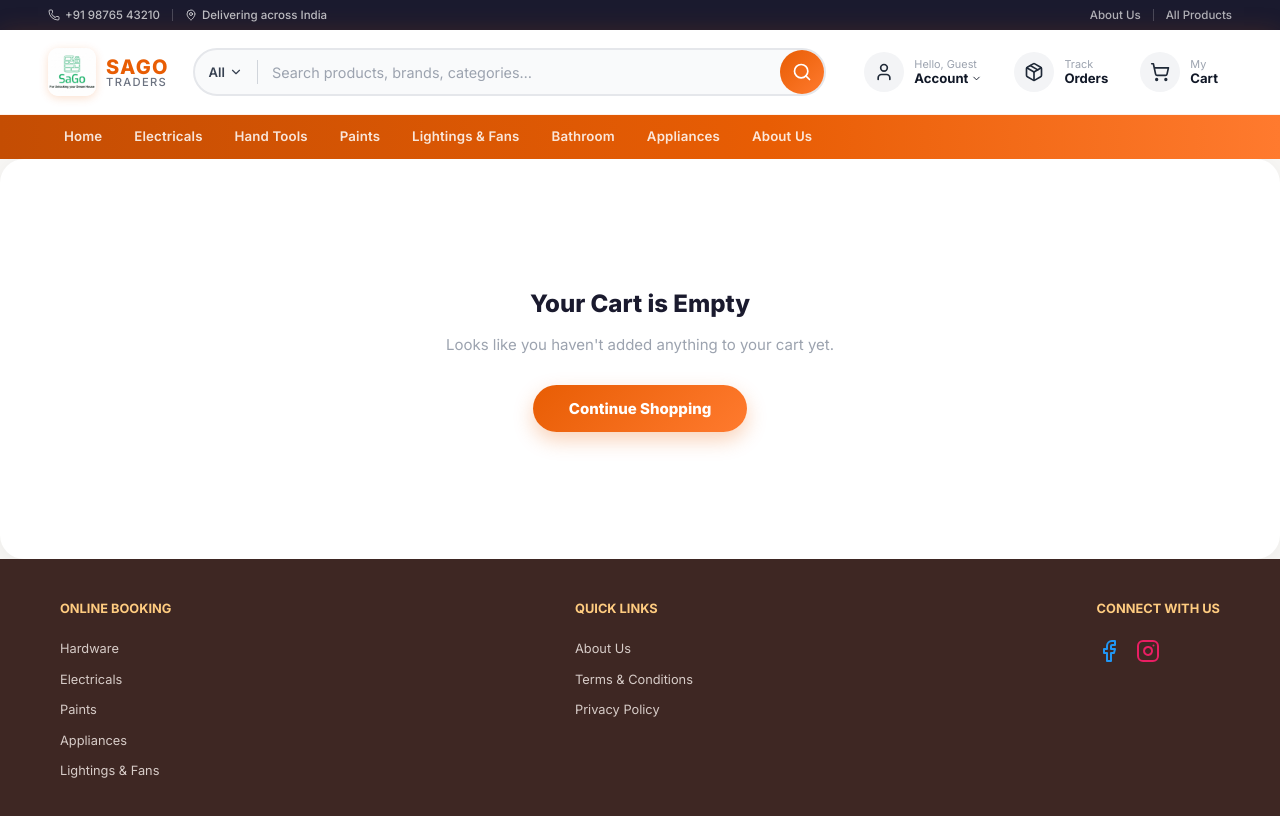
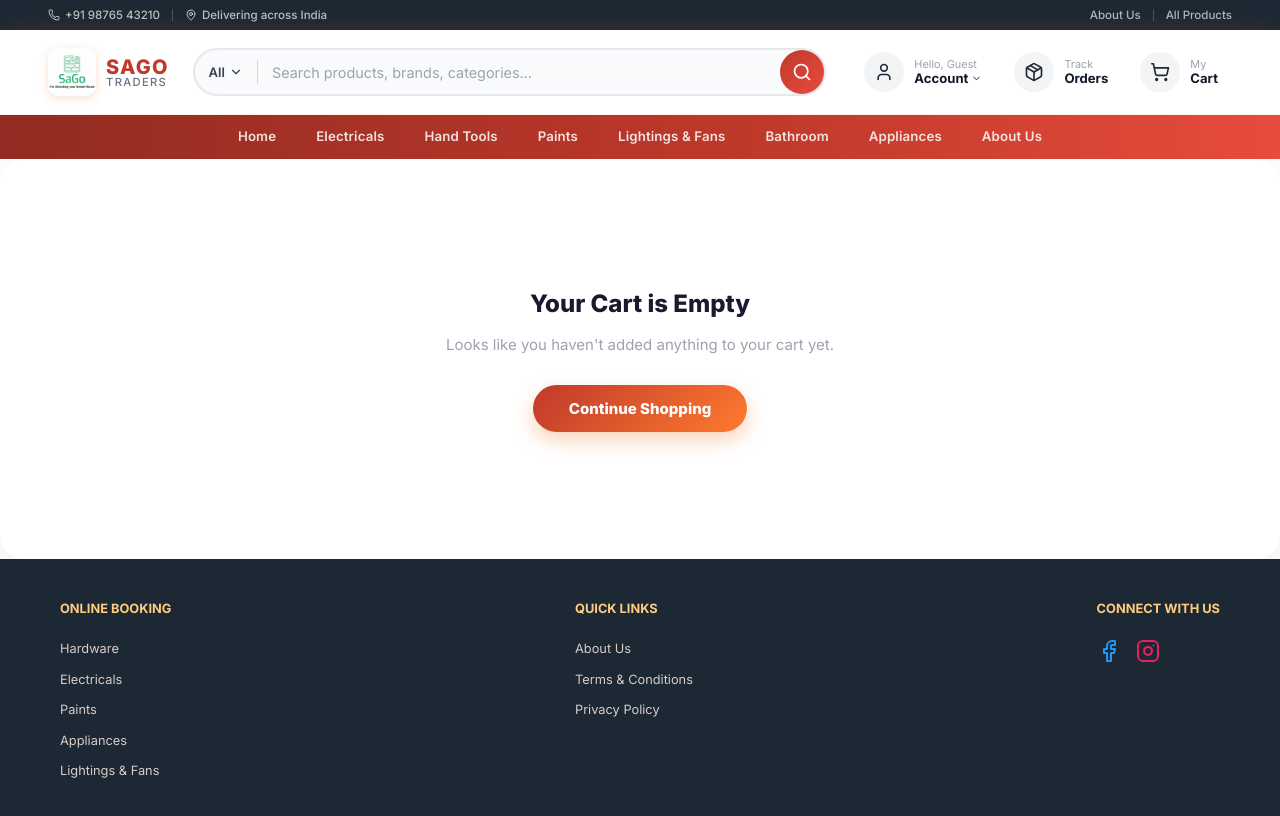
Before and after one commit to chevy-67/Sago-Traders, a React (Vite) app in the folder frontend/: page /cart in a window 1280 px wide. Shown: the top 816 px of the page. Built offline with nearby package versions, Linux system fonts and the light colour scheme; a web font is replaced by a local one.

Commit message:
UI changes

```diff
--- a/frontend/src/index.css
+++ b/frontend/src/index.css
@@ -16,19 +16,19 @@
   --orange-500: #f97316;
   --orange-600: #ea580c;
   --orange-700: #c2410c;
-  --primary-orange: #E85D04;
-  --primary-orange-dark: #C44D03;
-  --primary-orange-light: #FF7A2E;
+  --primary-orange: #C0392B;
+  --primary-orange-dark: #922B21;
+  --primary-orange-light: #E74C3C;
 
   /* Brown Palette */
   --brown-50: #fdf8f6;
   --brown-100: #f2e8e5;
   --brown-200: #eaddd7;
   --brown-300: #e0cec7;
-  --brown-600: #5D4037;
-  --brown-700: #4E342E;
-  --brown-800: #3E2723;
-  --secondary-brown: #3E2723;
+  --brown-600: #2C3E50;
+  --brown-700: #1C2833;
+  --brown-800: #17202A;
+  --secondary-brown: #1C2833;
 
   /* Neutral Palette */
   --gray-50: #f9fafb;
@@ -49,8 +49,10 @@
   --info: #3b82f6;
 
   /* Backgrounds */
-  --bg-body: #f8f7f5;
-  --bg-light: #f8f7f5;
+  --bg-body: #FDFEFE;
+  --bg-light: #FDFEFE;
+  --offer-green: #1E8449;
+  --offer-green-light: #27AE60;
   --bg-white: #ffffff;
   --bg-card: #ffffff;
   --white: #ffffff;
@@ -173,7 +175,10 @@ body {
 /* App root wrapper — never constrain width */
 #root,
 .app {
-  width: 100%;
+  width: 100% !important;
+  max-width: 100vw !important;
+  margin: 0 !important;
+  padding: 0 !important;
   min-width: 0;
 }
 
--- a/frontend/src/styles/AdminOrders.css
+++ b/frontend/src/styles/AdminOrders.css
@@ -127,7 +127,7 @@
 .ao-section-title {
     font-size: 1.15rem;
     font-weight: 800;
-    color: #3E2723;
+    color: #1C2833;
     margin: 0;
     display: flex;
     align-items: center;
@@ -226,7 +226,7 @@
 }
 
 .ao-table thead {
-    background: linear-gradient(135deg, #3E2723 0%, #6D3A1F 100%);
+    background: linear-gradient(135deg, #1C2833 0%, #2C3E50 100%);
     color: white;
 }
 
--- a/frontend/src/styles/Brands.css
+++ b/frontend/src/styles/Brands.css
@@ -115,12 +115,11 @@
     max-width: 100%;
     max-height: 100%;
     object-fit: contain;
-    filter: grayscale(100%) opacity(0.55);
+    filter: grayscale(0%) opacity(1);
     transition: filter 0.35s ease, transform 0.35s ease;
 }
 
 .brand-box:hover img {
-    filter: grayscale(0%) opacity(1);
     transform: scale(1.08);
 }
 
--- a/frontend/src/styles/Footer.css
+++ b/frontend/src/styles/Footer.css
@@ -1,5 +1,5 @@
 .footer {
-    background-color: #3E2723;
+    background-color: #1C2833;
     /* Dark brown */
     color: white;
     padding: 40px 0;
--- a/frontend/src/styles/Header.css
+++ b/frontend/src/styles/Header.css
@@ -6,14 +6,14 @@
 
 /* ── CSS Variables ── */
 :root {
-  --hdr-orange:     #E85D04;
-  --hdr-orange-dk:  #C44D03;
-  --hdr-orange-lt:  #FF7A2E;
-  --hdr-white:      #ffffff;
-  --hdr-topbar-bg:  #1a1a2e;
-  --hdr-navbar-bg:  #C44D03;
-  --hdr-shadow:     0 2px 24px rgba(232, 93, 4, 0.18);
-  --hdr-radius:     12px;
+  --hdr-orange: #C0392B;
+  --hdr-orange-dk: #922B21;
+  --hdr-orange-lt: #E74C3C;
+  --hdr-white: #ffffff;
+  --hdr-topbar-bg: #1C2833;
+  --hdr-navbar-bg: #C0392B;
+  --hdr-shadow: 0 2px 24px rgba(232, 93, 4, 0.18);
+  --hdr-radius: 12px;
   --hdr-transition: 0.22s cubic-bezier(0.4, 0, 0.2, 1);
 }
 
@@ -28,10 +28,6 @@
   width: 100%;
   z-index: 300;
   font-family: 'Inter', sans-serif;
-  /* Force full viewport width even if a parent constrains it */
-  margin-left: calc(50% - 50vw);
-  margin-right: calc(50% - 50vw);
-  max-width: 100vw;
 }
 
 /* ══════════════════════════════════
@@ -40,6 +36,7 @@
 .header-topbar {
   background: var(--hdr-topbar-bg);
   padding: 6px 0;
+  width: 100%;
 }
 
 .topbar-inner {
@@ -92,6 +89,7 @@
   background: var(--hdr-white);
   box-shadow: var(--hdr-shadow);
   border-bottom: 1px solid rgba(232, 93, 4, 0.08);
+  width: 100%;
 }
 
 .header-inner {
@@ -195,6 +193,7 @@
 .cat-arrow {
   transition: transform 0.2s ease;
 }
+
 .cat-arrow.open {
   transform: rotate(180deg);
 }
@@ -206,7 +205,7 @@
   background: white;
   border: 1px solid #e5e7eb;
   border-radius: 14px;
-  box-shadow: 0 8px 32px rgba(0,0,0,0.12);
+  box-shadow: 0 8px 32px rgba(0, 0, 0, 0.12);
   min-width: 200px;
   list-style: none;
   padding: 6px;
@@ -215,8 +214,15 @@
 }
 
 @keyframes dropIn {
-  from { opacity: 0; transform: translateY(-6px); }
-  to   { opacity: 1; transform: translateY(0); }
+  from {
+    opacity: 0;
+    transform: translateY(-6px);
+  }
+
+  to {
+    opacity: 1;
+    transform: translateY(0);
+  }
 }
 
 .cat-dropdown li button {
@@ -232,6 +238,7 @@
   cursor: pointer;
   transition: background var(--hdr-transition), color var(--hdr-transition);
 }
+
 .cat-dropdown li button:hover {
   background: rgba(232, 93, 4, 0.07);
   color: var(--hdr-orange);
@@ -389,12 +396,21 @@
 }
 
 @keyframes bounceIn {
-  from { transform: scale(0); opacity: 0; }
-  to   { transform: scale(1); opacity: 1; }
+  from {
+    transform: scale(0);
+    opacity: 0;
+  }
+
+  to {
+    transform: scale(1);
+    opacity: 1;
+  }
 }
 
 /* ── User Dropdown ── */
-.user-menu { position: relative; }
+.user-menu {
+  position: relative;
+}
 
 .user-dropdown {
   position: absolute;
@@ -403,7 +419,7 @@
   background: white;
   border: 1px solid #e5e7eb;
   border-radius: 16px;
-  box-shadow: 0 12px 40px rgba(0,0,0,0.14);
+  box-shadow: 0 12px 40px rgba(0, 0, 0, 0.14);
   min-width: 240px;
   z-index: 500;
   overflow: hidden;
@@ -473,6 +489,7 @@
 .logout-item {
   color: #ef4444;
 }
+
 .logout-item:hover {
   background: rgba(239, 68, 68, 0.06);
   color: #dc2626;
@@ -511,6 +528,7 @@
 .header-navbar {
   background: linear-gradient(90deg, var(--hdr-orange-dk) 0%, var(--hdr-orange) 60%, var(--hdr-orange-lt) 100%);
   overflow: hidden;
+  width: 100%;
 }
 
 .navbar-inner {
@@ -519,12 +537,15 @@
   padding: 0 clamp(16px, 4vw, 48px);
   display: flex;
   align-items: center;
-  gap: 0;
+  justify-content: center; /* Centered links as requested by visual audit */
+  gap: 8px; /* Added slight gap for better spacing */
   overflow-x: auto;
   scrollbar-width: none;
 }
 
-.navbar-inner::-webkit-scrollbar { display: none; }
+.navbar-inner::-webkit-scrollbar {
+  display: none;
+}
 
 .navbar-link {
   position: relative;
@@ -571,13 +592,23 @@
    RESPONSIVE
 ══════════════════════════════════ */
 @media (max-width: 900px) {
-  .action-label { display: none; }
-  .header-inner { gap: 14px; }
-  .logo-text { display: none; }
+  .action-label {
+    display: none;
+  }
+
+  .header-inner {
+    gap: 14px;
+  }
+
+  .logo-text {
+    display: none;
+  }
 }
 
 @media (max-width: 640px) {
-  .header-topbar { display: none; }
+  .header-topbar {
+    display: none;
+  }
 
   .header-inner {
     padding: 10px 16px;
@@ -588,8 +619,13 @@
     flex: 1;
   }
 
-  .search-category-btn { display: none; }
-  .search-divider { display: none; }
+  .search-category-btn {
+    display: none;
+  }
+
+  .search-divider {
+    display: none;
+  }
 
   .header-actions {
     gap: 0;
@@ -610,11 +646,26 @@
 }
 
 /* ── Legacy classes kept so other pages don't break ── */
-.main-header { display: contents; }
-.search-bar  { display: contents; }
-.header-nav  { display: none; }
-.cart-link   { display: contents; }
-.auth-buttons { display: contents; }
+.main-header {
+  display: contents;
+}
+
+.search-bar {
+  display: contents;
+}
+
+.header-nav {
+  display: none;
+}
+
+.cart-link {
+  display: contents;
+}
+
+.auth-buttons {
+  display: contents;
+}
+
 .modal-overlay {
   position: fixed;
   inset: 0;
--- a/frontend/src/styles/ProductDetail.css
+++ b/frontend/src/styles/ProductDetail.css
@@ -28,7 +28,7 @@
 }
 
 .pd-breadcrumb a {
-    color: #E85D04;
+    color: #C0392B;
     text-decoration: none;
     font-weight: 500;
     transition: opacity 0.2s;
@@ -111,13 +111,13 @@
     position: absolute;
     top: 12px;
     left: 12px;
-    background: linear-gradient(135deg, #E85D04, #C44D03);
+    background: linear-gradient(135deg, #C0392B, #922B21);
     color: white;
     font-size: 0.8rem;
     font-weight: 800;
     padding: 6px 12px;
     border-radius: 20px;
-    box-shadow: 0 4px 12px rgba(232, 93, 4, 0.35);
+    box-shadow: 0 4px 12px rgba(192, 57, 43, 0.35);
     z-index: 1;
 }
 
@@ -149,8 +149,8 @@
 }
 
 .pd-thumb.active {
-    border-color: #E85D04;
-    box-shadow: 0 0 0 3px rgba(232, 93, 4, 0.18);
+    border-color: #C0392B;
+    box-shadow: 0 0 0 3px rgba(192, 57, 43, 0.18);
 }
 
 /* ─── Info column ─── */
@@ -163,7 +163,7 @@
 .pd-brand-tag {
     display: inline-block;
     background: #fff4ed;
-    color: #E85D04;
+    color: #C0392B;
     font-size: 0.78rem;
     font-weight: 700;
     padding: 4px 12px;
@@ -207,7 +207,7 @@
 .pd-price {
     font-size: clamp(1.6rem, 4vw, 2.4rem);
     font-weight: 900;
-    color: #E85D04;
+    color: #C0392B;
     font-family: 'serif';
 }
 
@@ -320,7 +320,7 @@
 
 .pd-qty-btn:hover {
     background: #fff4ed;
-    color: #E85D04;
+    color: #C0392B;
 }
 
 .pd-qty-val {
@@ -350,7 +350,7 @@
     display: flex;
     align-items: flex-start;
     gap: 10px;
-    color: #E85D04;
+    color: #C0392B;
 }
 
 .pd-badge div {
@@ -395,14 +395,14 @@
 }
 
 .pd-btn.cart {
-    background: linear-gradient(135deg, #E85D04, #C44D03);
+    background: linear-gradient(135deg, #C0392B, #922B21);
     color: white;
-    box-shadow: 0 4px 16px rgba(232, 93, 4, 0.30);
+    box-shadow: 0 4px 16px rgba(192, 57, 43, 0.30);
 }
 
 .pd-btn.cart:hover {
     transform: translateY(-2px);
-    box-shadow: 0 8px 24px rgba(232, 93, 4, 0.40);
+    box-shadow: 0 8px 24px rgba(192, 57, 43, 0.40);
 }
 
 .pd-btn.cart.added {
@@ -412,8 +412,8 @@
 
 .pd-btn.book {
     background: #fff;
-    color: #E85D04;
-    border: 2px solid #E85D04;
+    color: #C0392B;
+    border: 2px solid #C0392B;
 }
 
 .pd-btn.book:hover {
@@ -515,7 +515,7 @@
     width: 40px;
     height: 40px;
     border: 4px solid #f0f0f0;
-    border-top-color: #E85D04;
+    border-top-color: #C0392B;
     border-radius: 50%;
     animation: spin 0.8s linear infinite;
 }
@@ -558,7 +558,7 @@
     display: inline-flex;
     align-items: center;
     gap: 6px;
-    background: #E85D04;
+    background: #C0392B;
     color: white;
     border: none;
     padding: 10px 22px;
@@ -571,5 +571,5 @@
 }
 
 .pd-back-btn:hover {
-    background: #C44D03;
+    background: #922B21;
 }
```
Also changed, not shown: 1 other file (tests, documents, lock files or other folders).
